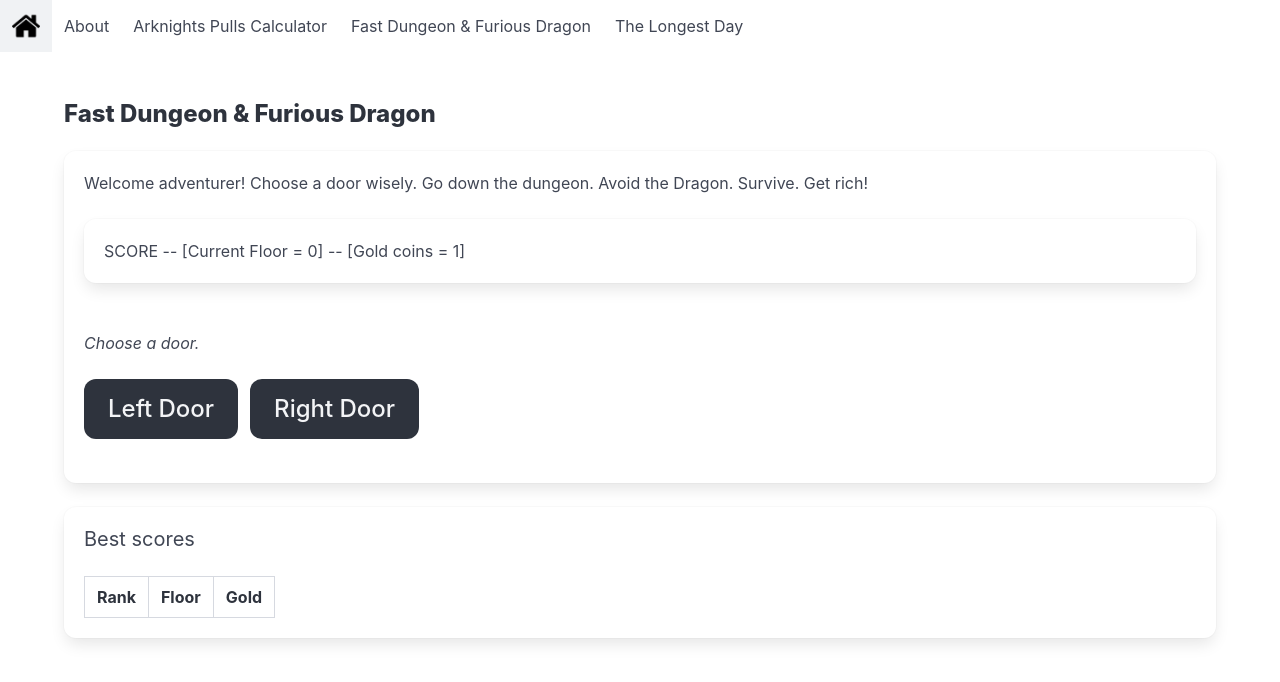
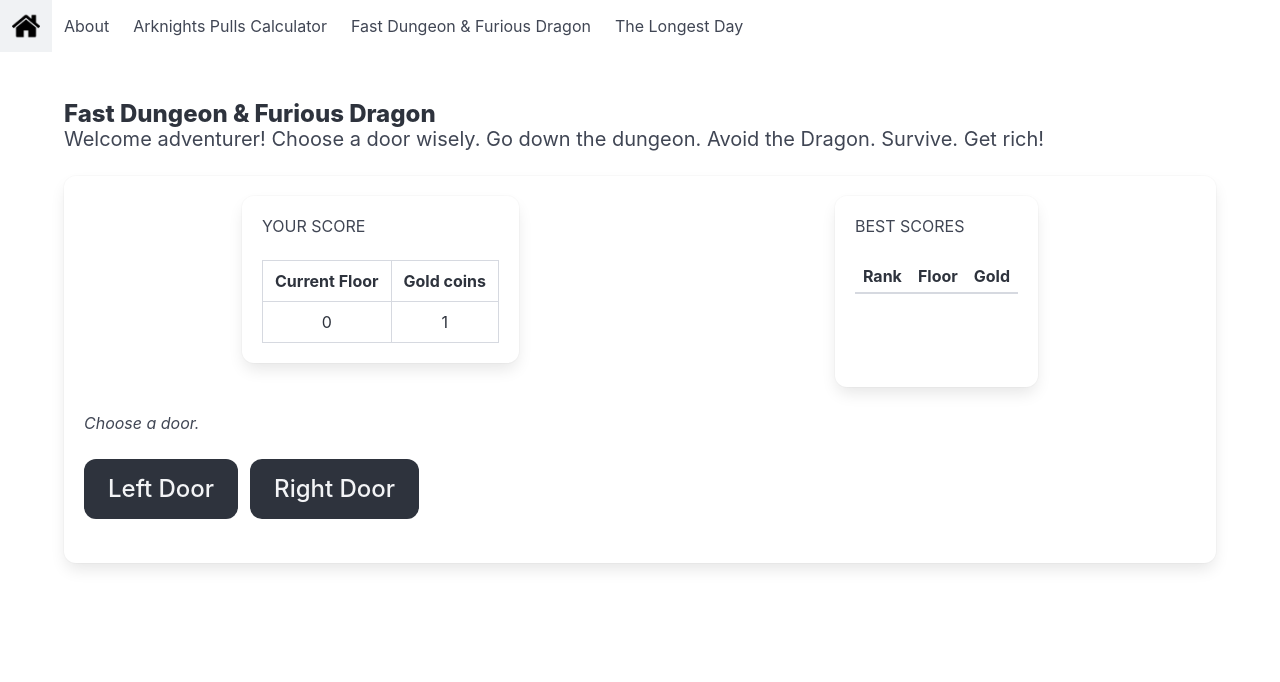
Before and after one commit to vinny-the-bird/dragndropkick, a Vue app: page /fast-dungeon-and-furious-dragon in a window 1280 px wide. Shown: the top 682 px of the page. Built offline with nearby package versions, Linux system fonts and the light colour scheme.

Commit message:
aligned current score and best scores box. best score array now limited to the 5 best only

```diff
--- a/src/views/FDnFD.vue
+++ b/src/views/FDnFD.vue
@@ -1,18 +1,47 @@
 <template>
   <div class="container">
     <h1 class="title is-4">Fast Dungeon & Furious Dragon</h1>
+    <h2 class="subtitle is-5">
+      Welcome adventurer! Choose a door wisely. Go down the dungeon. Avoid the
+      Dragon. Survive. Get rich!
+    </h2>
 
     <div class="box">
-      <p>
-        Welcome adventurer! Choose a door wisely. Go down the dungeon. Avoid the
-        Dragon. Survive. Get rich!
-      </p>
-      <br />
       <!-- <p>Welcome tae ye, wanderer! Pick wi' care. Steer clear o’ tha’ great scaly beast. Dinnae die, eh?! Go on, grab the gold!</p> -->
-      <div class="box">
-        <p class="is-bold">
-          SCORE -- [Current Floor = {{ floor }}] -- [Gold coins = {{ gold }}]
-        </p>
+      <div class="container is-flex is-justify-content-space-around">
+        <div class="box">
+          <h5 class="subtitle is-6">YOUR SCORE</h5>
+          <table class="table has-text-centered is-bordered">
+            <thead>
+              <th>Current Floor</th>
+              <th>Gold coins</th>
+            </thead>
+            <tbody>
+              <td>{{ floor }}</td>
+              <td>{{ gold }}</td>
+            </tbody>
+          </table>
+        </div>
+        <!-- leaderboard here -->
+        <div class="box">
+          <h5 class="subtitle is-6">BEST SCORES</h5>
+          <!-- <p>{{ bestScores }}</p> -->
+          <table class="table has-text-centered is-narrow">
+            <thead>
+              <th>Rank</th>
+              <th>Floor</th>
+              <th>Gold</th>
+            </thead>
+            <tbody v-for="(score, index) in bestScores">
+              <td v-if="index + 1 === 1">{{ index + 1 }}st</td>
+              <td v-else-if="index + 1 === 2">{{ index + 1 }}nd</td>
+              <td v-else-if="index + 1 === 3">{{ index + 1 }}rd</td>
+              <td v-else>{{ index + 1 }}</td>
+              <td>{{ score.floor }}</td>
+              <td>{{ score.gold }}</td>
+            </tbody>
+          </table>
+        </div>
       </div>
       <br />
       <p class="is-italic">{{ description }}</p>
@@ -44,25 +73,6 @@
         </div>
         <h4 class="subtitle is-3">{{ result }}</h4>
       </div>
-    </div>
-    <div class="box">
-      <h5 class="subtitle is-5">Best scores</h5>
-      <!-- <p>{{ bestScores }}</p> -->
-      <table class="table has-text-centered is-bordered">
-        <thead>
-          <th>Rank</th>
-          <th>Floor</th>
-          <th>Gold</th>
-        </thead>
-        <tbody v-for="(score, index) in bestScores">
-          <td v-if="index+1 === 1">{{ index+1 }}st</td>
-          <td v-else-if="index+1 === 2">{{ index+1 }}nd</td>
-          <td v-else-if="index+1 === 3">{{ index+1 }}rd</td>
-          <td v-else>{{ index+1 }}</td>
-          <td>{{ score.floor }}</td>
-          <td>{{ score.gold }}</td>
-        </tbody>
-      </table>
     </div>
   </div>
 </template>
@@ -108,6 +118,13 @@ function openDoor(direction) {
       bestScores.value.sort(
         (firstItem, secondItem) => firstItem.floor - secondItem.floor
       );
+      console.log("score length BEFORE= ",bestScores.value.length)
+      if(bestScores.value.length > 5) {
+        console.log("hey babyyyy")
+        bestScores.value = bestScores.value.slice(0, 5);
+      }
+      console.log("score length AFTER= ",bestScores.value.length)
+      // TODO: limit the score array to a max. 5, 6 or 10?...
       console.log("🚀 ~ openDoor ~ bestScores.value:", bestScores.value);
       localStorage.setItem("bestScores", JSON.stringify(bestScores.value));
     }, 1500);
```
